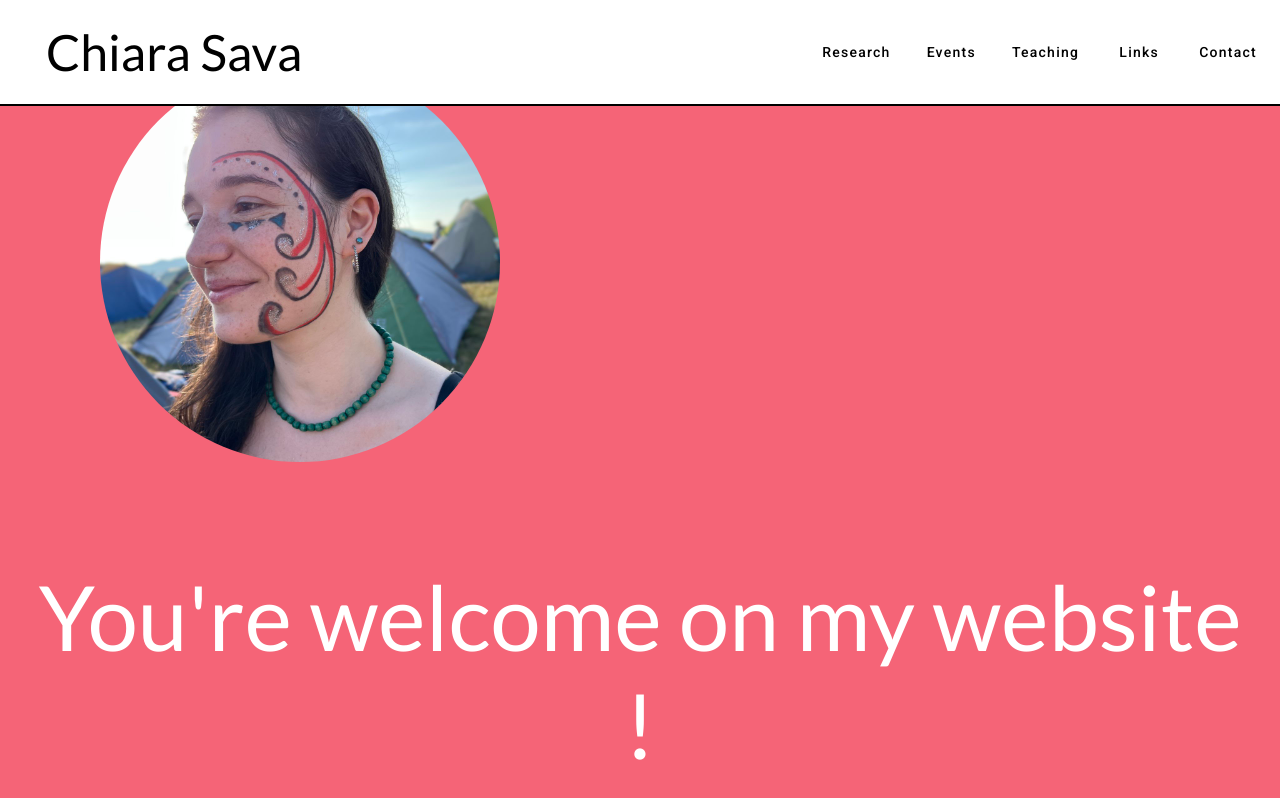
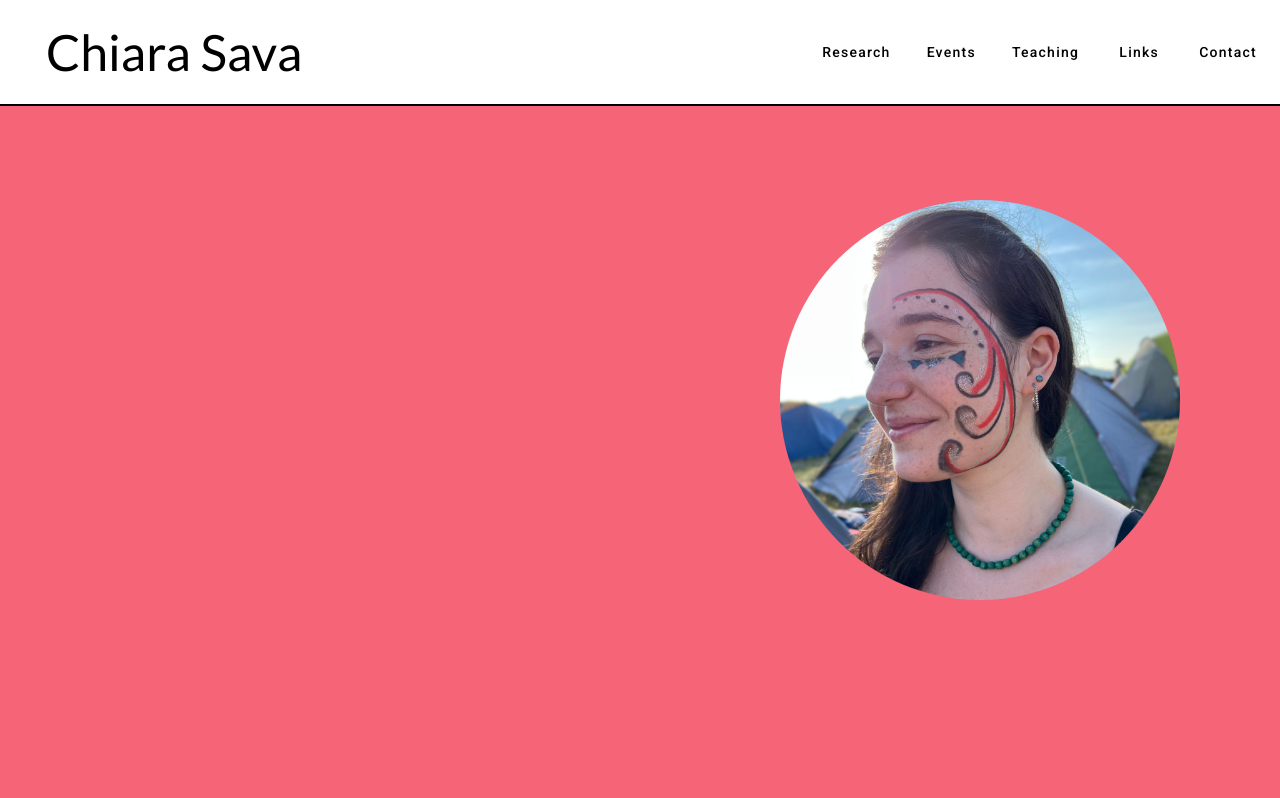
Before and after one commit to ctrlVnt/ctrlvnt.github.io, an Angular app: page / in a window 1280 px wide. Built offline with nearby package versions, Linux system fonts and the light colour scheme; a web font is replaced by a local one.

Commit message:
change position

```diff
--- a/src/app/pages/home/home.css
+++ b/src/app/pages/home/home.css
@@ -41,6 +41,10 @@ h1{
     color: #fff;
     text-align: center;
     padding-inline: 20px;
+}
+
+.phone-screen{
+    display: none;
 }
 
 h2{
@@ -312,12 +316,13 @@ footer{
 .container{
     position: relative;
     align-items: center;
-    margin-left: 70px;
+    margin-right: 70px;
     box-sizing: border-box;
     display: flex;
     justify-content: center;
     padding: 25px;
-    text-align: left;
+    text-align: right;
+    flex-direction: column;
 }
 
 .about-me-text{
@@ -523,9 +528,14 @@ app-contactform{
     }
 
     h1{
-        font-size: 40px;
+        font-size: 50px;
         margin-bottom: 45px;
     }
+
+    .phone-screen{
+        display: flex;
+    }
+
     .grid {
         flex-direction: column;
         align-items: center;
--- a/src/app/pages/home/home.html
+++ b/src/app/pages/home/home.html
@@ -22,13 +22,14 @@
             <div class="overlay"></div>
             <div class="div-header">
                 <div class="full-screen-header">
-                    <img class="profile-img fade-in" src="../assets/img/profile.jpg" alt="Immagine di profilp">
                     <div class="container">
+                        <h1 class="slide-right-in">{{welcome}}</h1>
                         <p class="about-me-text slide-left-in" [innerHTML]="formatAboutMe(aboutme)">
                         </p>
                     </div>
+                    <img class="profile-img fade-in" src="../assets/img/profile.jpg" alt="Immagine di profilp">
                 </div>
-                <h1 class="slide-right-in">You're welcome on my website !</h1>
+                <h1 class="phone-screen slide-right-in">{{welcome}}</h1>
                 <!--<h2 class="slide-left-in">I'm a Phd math student</h2> -->
                 <button mat-flat-button class="about-me-button slide-up-in" (click)="drawer.open()">
                     More about me
--- a/src/app/pages/home/home.ts
+++ b/src/app/pages/home/home.ts
@@ -61,6 +61,7 @@ export class AppComponent{
   title = 'chiarasava';
 
   aboutme:string = textfile.aboutme;
+  welcome:string = textfile.welcome;
 
   publications: Publication[] = pubblicationsfile.publications;
 
--- a/src/assets/text/testi.json
+++ b/src/assets/text/testi.json
@@ -1,3 +1,4 @@
 {
-    "aboutme": "I am a PhD student at Charles Uiversity (Prague), since October 2021. \nI work under the supervision of Jan Šťovíček.\nMy research is mainly about stable homotopy theory, higher category theory and representation theory of finite dimensional algebras."
+    "aboutme": "I am a PhD student at Charles Uiversity (Prague), since October 2021. \nI work under the supervision of Jan Šťovíček.\nMy research is mainly about stable homotopy theory, higher category theory and representation theory of finite dimensional algebras.",
+    "welcome": "Welcome!"
 }
```
